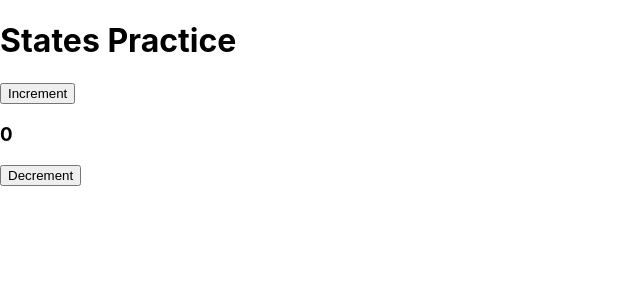
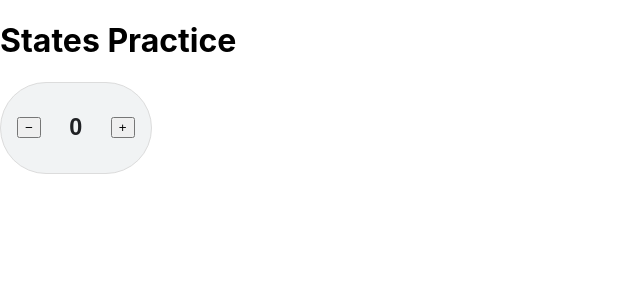
Before and after one commit to M-Atif63/React-Hooks, a React (Create React App) app: page / in a window 1280 px wide. Shown: the top 300 px of the page, without its empty margins (0-640 px from the left). Built offline with nearby package versions, Linux system fonts and the light colour scheme.

Commit message:
feat:modify counter

```diff
--- a/src/Components/Pages/Practice.jsx
+++ b/src/Components/Pages/Practice.jsx
@@ -5,11 +5,82 @@ import H3 from '../Headings/H3.jsx'
 function Practice() {
     const [proCount,setproCount] = useState(0)
   return (
-    <div>
-        <Btns className='inc-btn' id='incBtn' onClick={()=>setproCount(proCount + 1)} btnValue='Increment'></Btns>
-        <H3 className='head-no-3' id='headNo3' value={proCount}/>
-        <Btns className='dec-btn' id='decBtn' onClick={()=>setproCount(proCount - 1)} btnValue='Decrement'></Btns>
+    <div style={{
+    display: 'inline-flex',
+    alignItems: 'center',
+    justifyContent: 'center',
+    backgroundColor: '#f1f3f4',
+    padding: '8px 16px',
+    borderRadius: '50px',
+    border: '1px solid #dcdcdc',
+    gap: '20px',
+    fontFamily: 'sans-serif'
+}}>
+    <Btns
+        style={{
+            border: 'none',
+            background: 'none',
+            fontSize: '24px',
+            cursor: 'pointer',
+            color: '#5f6368',
+            padding: '0 10px',
+            lineHeight: '1'
+        }}
+        id='decBtn'
+        onClick={() => setproCount(proCount - 1)}
+        btnValue='−'
+    />
+
+    <div style={{
+        fontSize: '20px',
+        fontWeight: '600',
+        color: '#202124',
+        minWidth: '30px',
+        textAlign: 'center'
+    }}>
+        <H3 id='headNo3' value={proCount} />
     </div>
+
+    <Btns
+        style={{
+            border: 'none',
+            background: 'none',
+            fontSize: '24px',
+            cursor: 'pointer',
+            color: '#1a73e8', // Blue color for action
+            padding: '0 10px',
+            lineHeight: '1'
+        }}
+        id='incBtn'
+        onClick={() => setproCount(proCount + 1)}
+        btnValue='+'
+    />
+</div>
+
+
+
+
+
+
+
+
+
+
+
+
+
+
+
+
+
+
+
+
+
+
+
+
+
   )
 }
 
```
